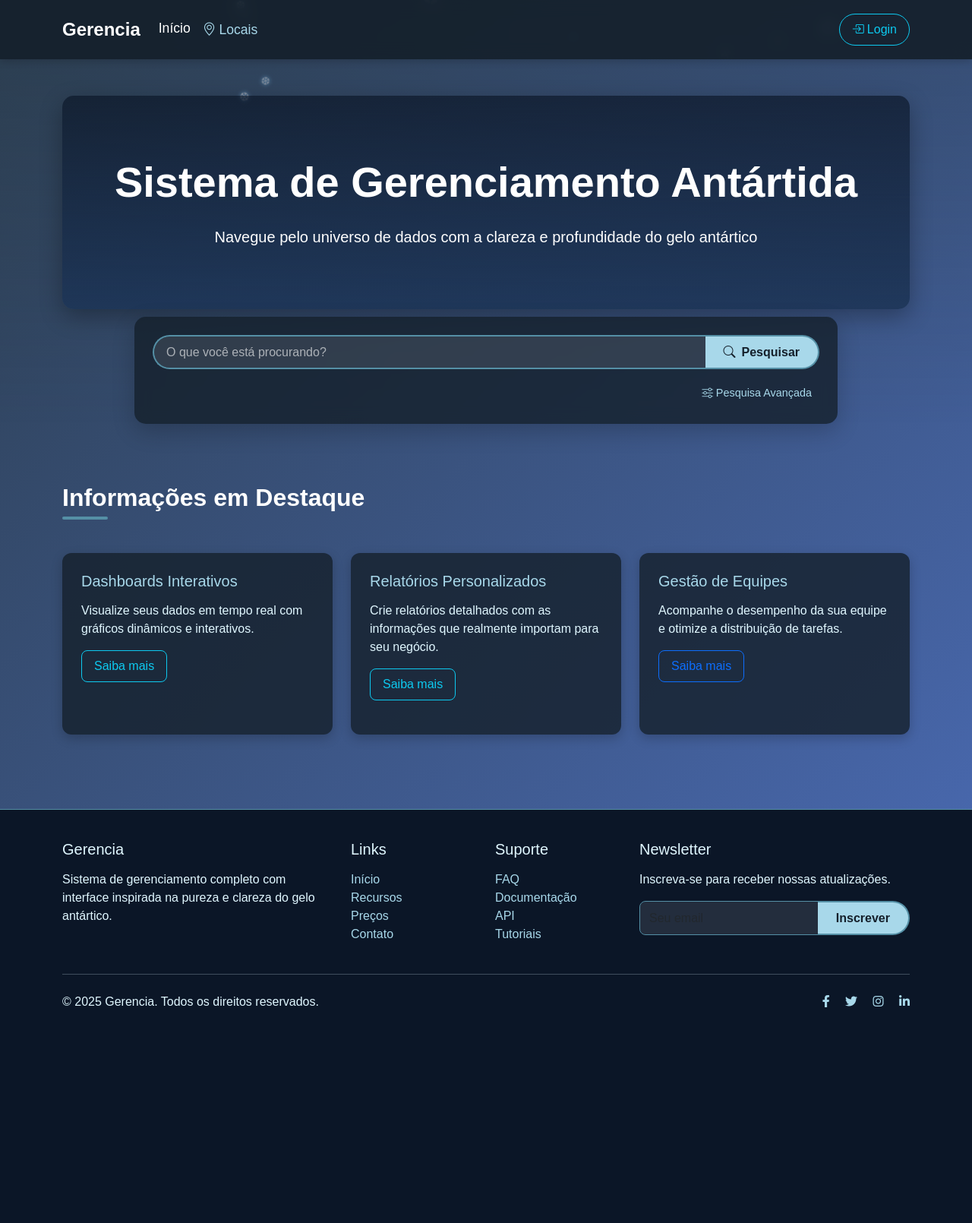
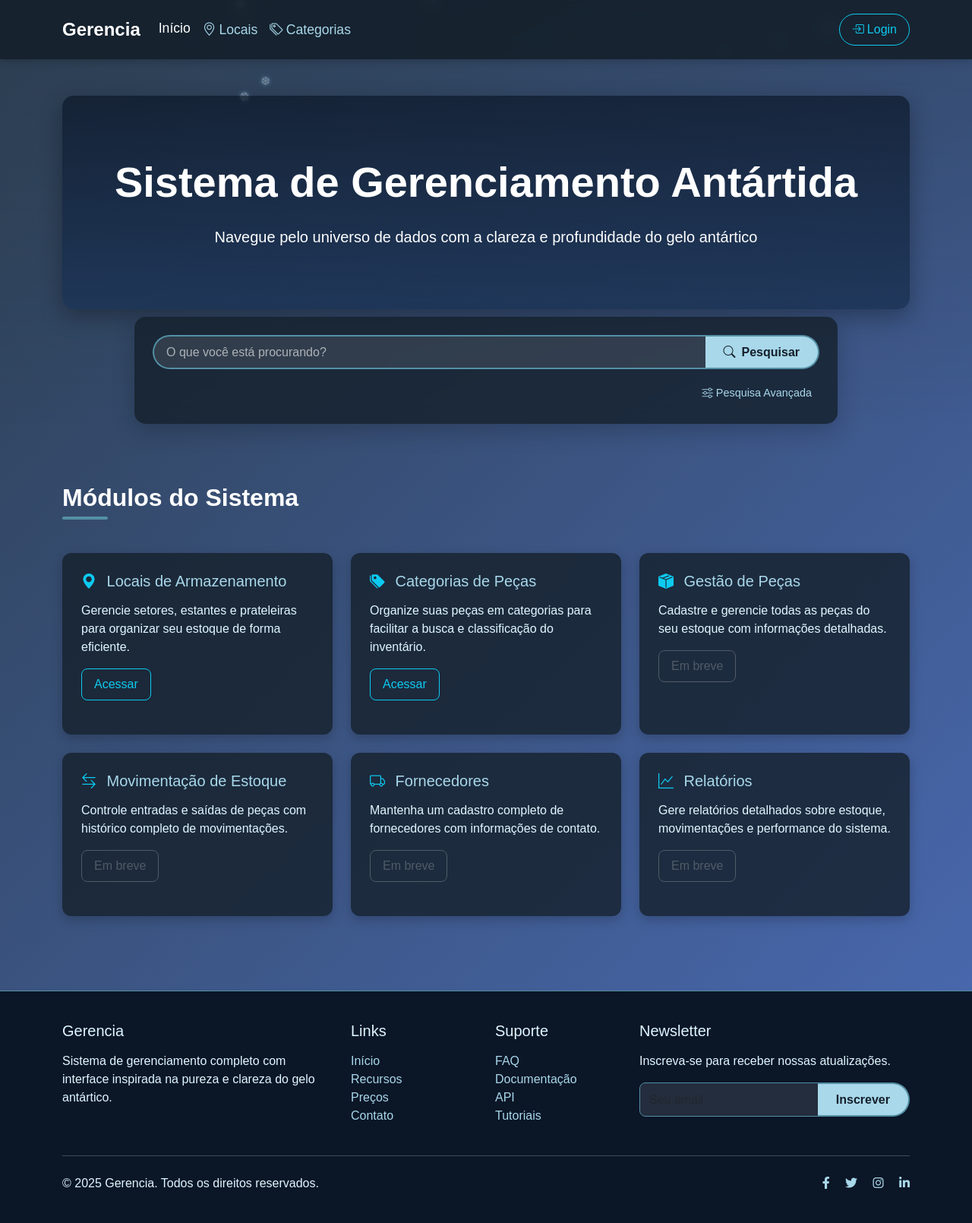
Before and after one commit to RodResq/freezer-service, a Django app: page / in a window 1280 px wide. Shown: the whole page at 76% size. Before the commit the page ends 1326 px from the top, so only its background shows below. Run offline with Django 5.2, Linux system fonts and the light colour scheme.

Commit message:
feat: modulo categoria pecas

```diff
--- a/categoria_peca/models.py
+++ b/categoria_peca/models.py
@@ -8,3 +8,6 @@ class CategoriaPeca(models.Model):
         db_table = 'categoria_peca'
         ordering = ['nome']
         verbose_name_plural = 'categorias_pecas'
+
+    def __str__(self):
+        return self.nome
--- /dev/null
+++ b/categoria_peca/urls.py
@@ -0,0 +1,6 @@
+from django.urls import path
+from .views import cadastrar_categoria
+
+urlpatterns = [
+    path('cadastrar/', cadastrar_categoria, name='cadastrar_categoria'),
+]
--- a/local_armazenamento/views.py
+++ b/local_armazenamento/views.py
@@ -5,7 +5,7 @@ from .models import LocalArmazenamento
 from .forms import LocalArmazenamentoForm
 # Create your views here.
 
-@login_required
+# @login_required
 def listar_locais(request):
     """
     Exibe a lista de todos os locais de armazenamento cadastrados
--- a/setup/urls.py
+++ b/setup/urls.py
@@ -22,5 +22,6 @@ urlpatterns = [
     path('admin/', admin.site.urls),
     path('', index, name='index'),
     path('users/', include('users.urls')),
-    path('locais-armazenamento/', include('local_armazenamento.urls'))
+    path('locais-armazenamento/', include('local_armazenamento.urls')),
+    path('categorias-pecas/', include('categoria_peca.urls'))
 ]
--- a/templates/partials/_features.html
+++ b/templates/partials/_features.html
@@ -2,32 +2,77 @@
 
 <!-- Featured Content Section -->
 <div class="mt-5">
-    <h2 class="section-title">Informações em Destaque</h2>
+    <h2 class="section-title">Módulos do Sistema</h2>
     <div class="row g-4 mt-3">
         <div class="col-lg-4 col-md-6">
             <div class="iceberg-card">
                 <div class="card-body">
-                    <h5 class="card-title">Dashboards Interativos</h5>
-                    <p class="card-text">Visualize seus dados em tempo real com gráficos dinâmicos e interativos.</p>
-                    <a href="#" class="btn btn-outline-info">Saiba mais</a>
+                    <h5 class="card-title">
+                        <i class="bi bi-geo-alt-fill text-info me-2"></i>
+                        Locais de Armazenamento
+                    </h5>
+                    <p class="card-text">Gerencie setores, estantes e prateleiras para organizar seu estoque de forma eficiente.</p>
+                    <a href="{% url 'listar_locais' %}" class="btn btn-outline-info">Acessar</a>
                 </div>
             </div>
         </div>
         <div class="col-lg-4 col-md-6">
             <div class="iceberg-card">
                 <div class="card-body">
-                    <h5 class="card-title">Relatórios Personalizados</h5>
-                    <p class="card-text">Crie relatórios detalhados com as informações que realmente importam para seu negócio.</p>
-                    <a href="#" class="btn btn-outline-info">Saiba mais</a>
+                    <h5 class="card-title">
+                        <i class="bi bi-tags-fill text-info me-2"></i>
+                        Categorias de Peças
+                    </h5>
+                    <p class="card-text">Organize suas peças em categorias para facilitar a busca e classificação do inventário.</p>
+                    <a class="btn btn-outline-info">Acessar</a>
                 </div>
             </div>
         </div>
         <div class="col-lg-4 col-md-6">
             <div class="iceberg-card">
                 <div class="card-body">
-                    <h5 class="card-title">Gestão de Equipes</h5>
-                    <p class="card-text">Acompanhe o desempenho da sua equipe e otimize a distribuição de tarefas.</p>
-                    <a href="#" class="btn btn-outline-primary">Saiba mais</a>
+                    <h5 class="card-title">
+                        <i class="bi bi-box-seam-fill text-info me-2"></i>
+                        Gestão de Peças
+                    </h5>
+                    <p class="card-text">Cadastre e gerencie todas as peças do seu estoque com informações detalhadas.</p>
+                    <a href="#" class="btn btn-outline-secondary disabled">Em breve</a>
+                </div>
+            </div>
+        </div>
+        <div class="col-lg-4 col-md-6">
+            <div class="iceberg-card">
+                <div class="card-body">
+                    <h5 class="card-title">
+                        <i class="bi bi-arrow-left-right text-info me-2"></i>
+                        Movimentação de Estoque
+                    </h5>
+                    <p class="card-text">Controle entradas e saídas de peças com histórico completo de movimentações.</p>
+                    <a href="#" class="btn btn-outline-secondary disabled">Em breve</a>
+                </div>
+            </div>
+        </div>
+        <div class="col-lg-4 col-md-6">
+            <div class="iceberg-card">
+                <div class="card-body">
+                    <h5 class="card-title">
+                        <i class="bi bi-truck text-info me-2"></i>
+                        Fornecedores
+                    </h5>
+                    <p class="card-text">Mantenha um cadastro completo de fornecedores com informações de contato.</p>
+                    <a href="#" class="btn btn-outline-secondary disabled">Em breve</a>
+                </div>
+            </div>
+        </div>
+        <div class="col-lg-4 col-md-6">
+            <div class="iceberg-card">
+                <div class="card-body">
+                    <h5 class="card-title">
+                        <i class="bi bi-graph-up text-info me-2"></i>
+                        Relatórios
+                    </h5>
+                    <p class="card-text">Gere relatórios detalhados sobre estoque, movimentações e performance do sistema.</p>
+                    <a href="#" class="btn btn-outline-secondary disabled">Em breve</a>
                 </div>
             </div>
         </div>
--- a/templates/partials/_navbar.html
+++ b/templates/partials/_navbar.html
@@ -16,6 +16,11 @@
                 <li class="nav-item">
                     <a class="nav-link {% if 'locais-armazenamento' in request.path %}active{% endif %}" href="{% url 'listar_locais' %}">
                         <i class="bi bi-geo-alt me-1"></i>Locais
+                    </a>
+                </li>
+                <li class="nav-item">
+                    <a class="nav-link {% if 'categorias-pecas' in request.path %}active{% endif %}">
+                        <i class="bi bi-tags me-1"></i>Categorias
                     </a>
                 </li>
             </ul>
```
Also changed, not shown: categoria_peca/forms.py (added, +33 -0 lines), categoria_peca/views.py (+24 -0 lines), templates/categoria_peca/form_categoria.html (added, +57 -0 lines).
